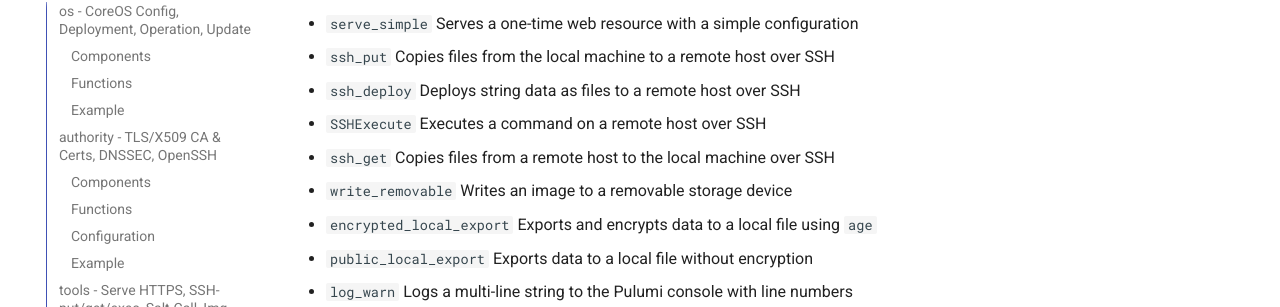
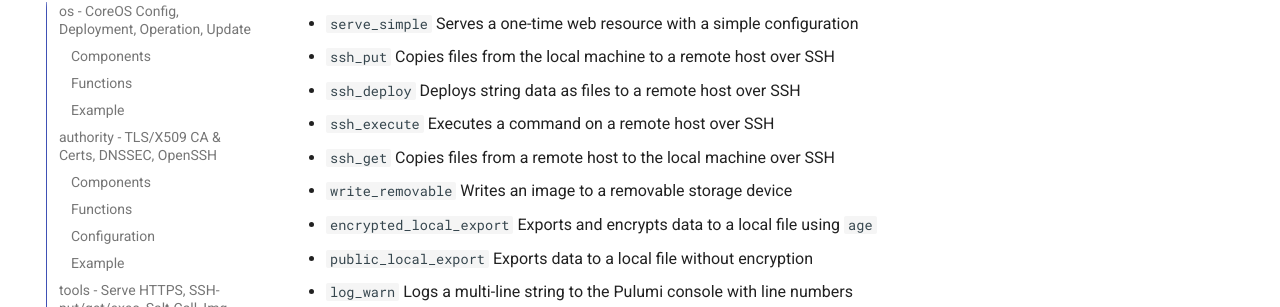
Before and after one commit to wuxxin/infra-shared, an MkDocs documentation site: the page built from docs/pulumi.md, in a window 1280 px wide and 900 px high, scrolled down 2791 px. Shown: the part 145-452 px from the top of the window. Built offline with MkDocs 1.6.1 and Material for MkDocs 9.7.7, drawn with Linux system fonts in a browser that asks for light colours.

Commit message:
minor cleanup

```diff
--- a/docs/pulumi.md
+++ b/docs/pulumi.md
@@ -133,7 +133,7 @@ This module provides various tools for use with Pulumi.
     Copies files from the local machine to a remote host over SSH
 -   `ssh_deploy`
     Deploys string data as files to a remote host over SSH
--   `SSHExecute`
+-   `ssh_execute`
     Executes a command on a remote host over SSH
 -   `ssh_get`
     Copies files from a remote host to the local machine over SSH
```
Also changed, not shown: 1 other file.
